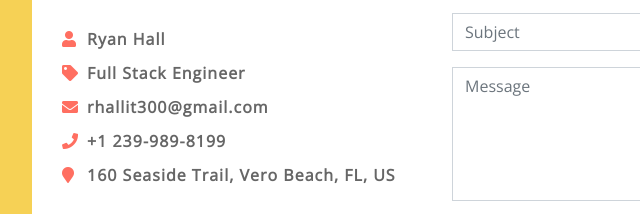
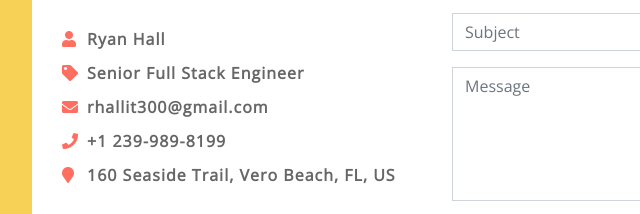
Before and after one commit to ryanhall0216/ryan-hall-portfolio, a plain HTML site: page index.html in a window 1280 px wide. Shown: the part 3157-3371 px from the top of the page, 368-1008 px from the left. Drawn offline with nearby package versions, Linux system fonts and the light colour scheme.

Commit message:
update title

```diff
--- a/index.html
+++ b/index.html
@@ -449,7 +449,7 @@
                             <div class="col-md-6">
                                 <div class="contact-info">
                                     <p><i class="fa fa-user"></i>Ryan Hall</p>
-                                    <p><i class="fa fa-tag"></i>Full Stack Engineer</p>
+                                    <p><i class="fa fa-tag"></i>Senior Full Stack Engineer</p>
                                     <p><a href="mailto:rhallit300@gmail.com"><i class="fa fa-envelope"></i>rhallit300@gmail.com</a></p>
                                     <p><i class="fa fa-phone"></i>+1 239-989-8199</p>
                                     <p><i class="fa fa-map-marker"></i>160 Seaside Trail, Vero Beach, FL, US</p>
```
